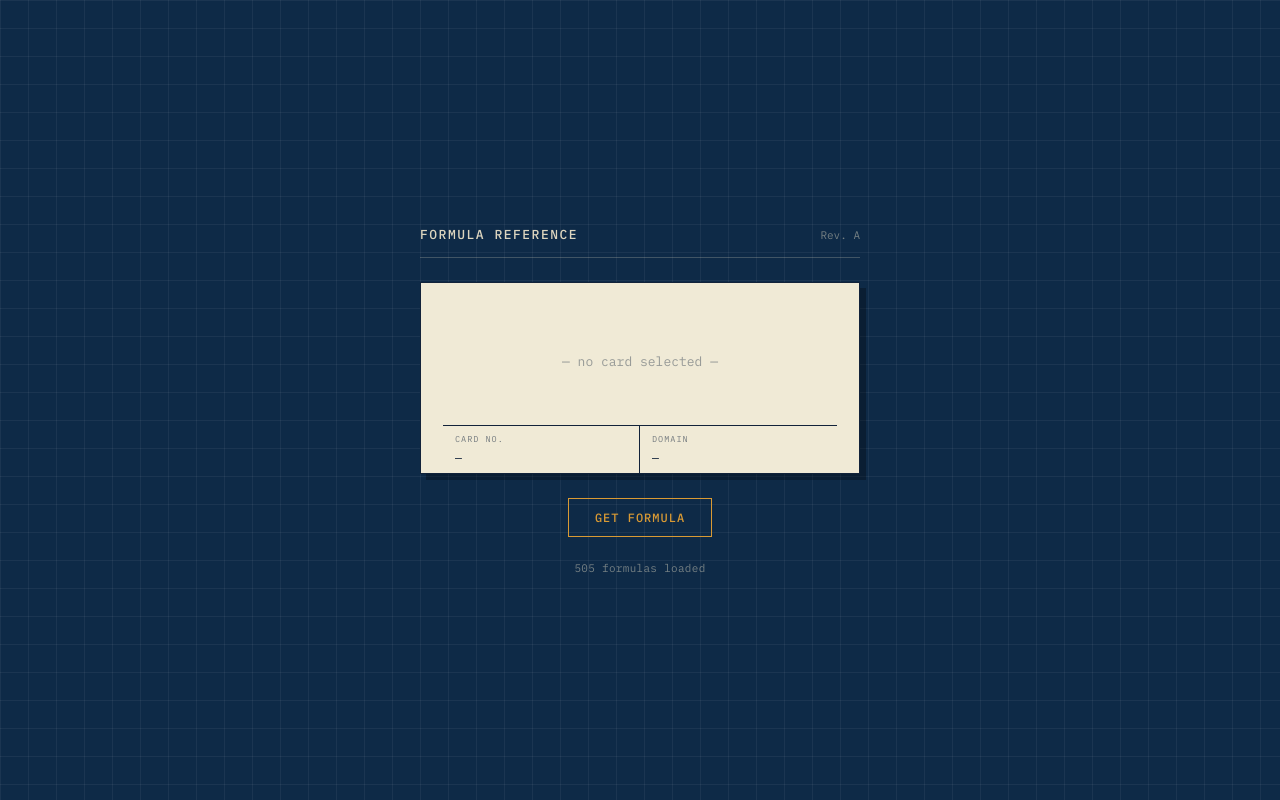
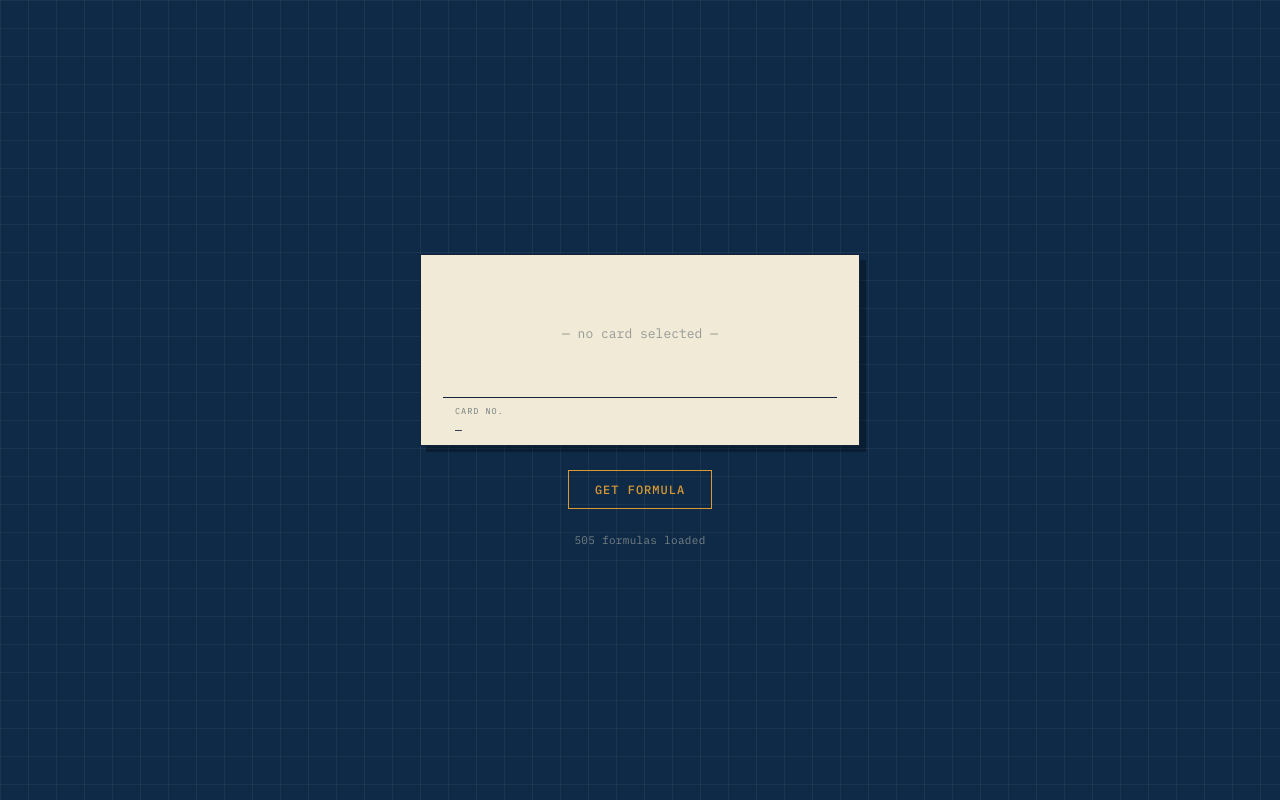
Before and after one commit to SkillichSE/formulas, a plain HTML site: page index.html in a window 1280 px wide. Drawn offline with Linux system fonts and the light colour scheme.

Commit message:
Remove header section from index.html
Removed header and associated elements from the HTML.

```diff
--- a/index.html
+++ b/index.html
@@ -55,30 +55,6 @@ body::before{
   gap:24px;
   position:relative;
   z-index:1;
-}
-
-.header{
-  width:100%;
-  border-bottom: 1px solid rgba(220,213,191,0.25);
-  padding-bottom:14px;
-  display:flex;
-  justify-content:space-between;
-  align-items:baseline;
-}
-
-h1{
-  font-family:'IBM Plex Mono', monospace;
-  font-weight:500;
-  font-size:13px;
-  letter-spacing:1.5px;
-  text-transform:uppercase;
-  margin:0;
-}
-.sub{
-  margin:0;
-  color:var(--ink-faint);
-  font-family:'IBM Plex Mono', monospace;
-  font-size:11px;
 }
 
 /* ---------- the technical index card ---------- */
@@ -146,14 +122,10 @@ h1{
 /* title block, like the corner of an engineering drawing */
 .title-block{
   border-top: 1px solid var(--card-ink);
-  display:grid;
-  grid-template-columns: 1fr 1fr;
 }
 .tb-cell{
   padding: 7px 12px;
-  border-right: 1px solid var(--card-ink);
 }
-.tb-cell:last-child{ border-right:none; }
 .tb-label{
   font-family:'IBM Plex Mono', monospace;
   font-size:8.5px;
@@ -201,11 +173,6 @@ button:disabled:hover{ background:transparent; color:#5b6773; }
 </head>
 <body>
 <div class="wrap">
-  <div class="header">
-    <h1>Formula Reference</h1>
-    <span class="sub">Rev. A</span>
-  </div>
-
   <div class="card-slot">
     <div class="card" id="card">
       <div class="crop tl"></div>
@@ -224,10 +191,6 @@ button:disabled:hover{ background:transparent; color:#5b6773; }
           <span class="tb-label">Card No.</span>
           <span class="tb-value" id="cardNo">—</span>
         </div>
-        <div class="tb-cell">
-          <span class="tb-label">Domain</span>
-          <span class="tb-value" id="cardDomain">—</span>
-        </div>
       </div>
     </div>
   </div>
@@ -245,7 +208,6 @@ const content = document.getElementById('content');
 const lawName = document.getElementById('lawName');
 const formulaText = document.getElementById('formulaText');
 const cardNo = document.getElementById('cardNo');
-const cardDomain = document.getElementById('cardDomain');
 const btn = document.getElementById('drawBtn');
 const statusLine = document.getElementById('statusLine');
 
@@ -259,7 +221,6 @@ function draw(){
   lawName.textContent = item.name;
   formulaText.textContent = item.formula;
   cardNo.textContent = String(idx + 1).padStart(3, '0');
-  cardDomain.textContent = item.domain || item.category || '—';
 
   cardEl.classList.remove('drawn');
   void cardEl.offsetWidth; // restart animation
```
